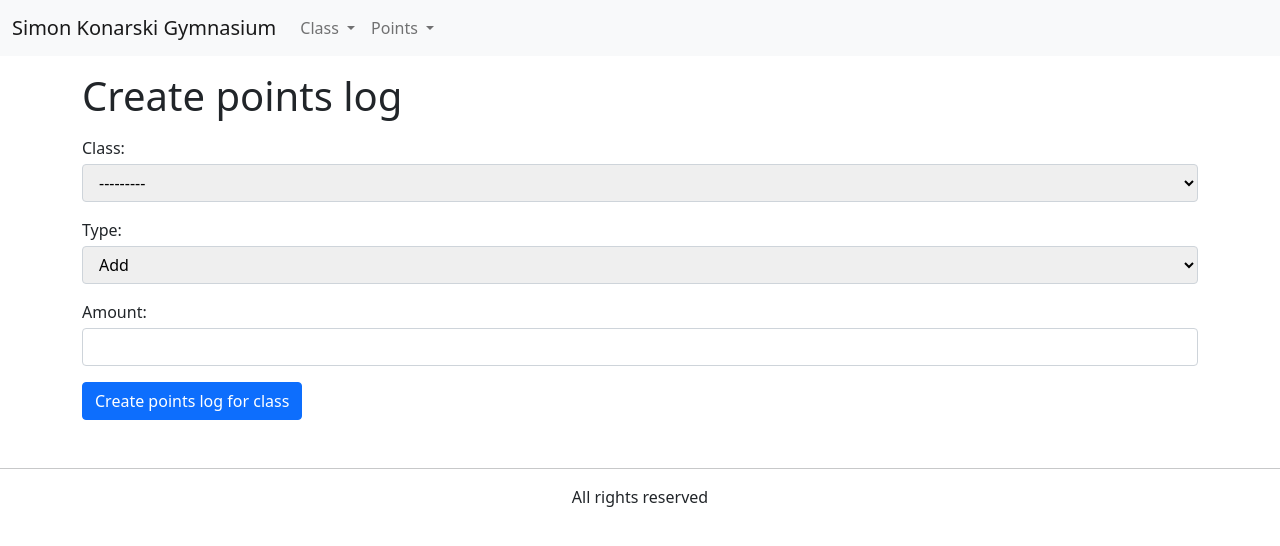
After one commit to witalik-project/school-project, a Django app: page /school/points/log/create in a window 1280 px wide. The commit adds this page. Shown: the top 546 px of the page. Run offline with Django 4.2, Linux system fonts and the light colour scheme; data that the repository does not hold is empty; some libraries are stand-ins or nearby versions.

Commit message:
Initial points commit

```diff
--- a/school_management/points/forms.py
+++ b/school_management/points/forms.py
@@ -1,8 +1,30 @@
 from django import forms
-from .models import Classes
+from .models import Classes, PointsLog
 
 
 class ClassesEditCreateForm(forms.ModelForm):
     class Meta:
         model = Classes
         fields = "__all__"
+
+
+class PointsLogCreateEditForm(forms.Form):
+
+    points_log_class = forms.ModelChoiceField(
+        label="Class",
+        queryset=Classes.objects.all(),
+        error_messages={
+            "required": "Please choose class for log",
+        })
+    points_log_type = forms.ChoiceField(
+        label="Type",
+        choices=PointsLog.POINTS_LOG_TYPE_CHOICES,
+        error_messages={
+            "required": "Please choose type of log."
+        })
+    points_log_amount = forms.IntegerField(
+        label="Amount",
+        error_messages={
+            "required": "Please enter amount of points to add/subtract",
+            "max_length": "Please enter valid amount"
+        })
--- /dev/null
+++ b/school_management/points/templates/create_points_log.html
@@ -0,0 +1,20 @@
+{% extends "base.html" %}
+
+{% block page_title %}
+    Create points log
+{% endblock %}
+
+{% block content %}
+    <h1>Create points log</h1>
+    <form action="/school/points/log/create" method="post" enctype="multipart/form-data">
+        {% csrf_token %}
+        {% for field in form %}
+            <div class="form-item mt-3 mb-3">
+                {{ field.label_tag }}
+                {{ field }}
+                {{ field.errors }}
+            </div>
+        {% endfor %}
+        <button class="btn btn-primary" type="submit">Create points log for class</button>
+    </form>
+{% endblock %}
--- a/school_management/points/templates/index.html
+++ b/school_management/points/templates/index.html
@@ -22,6 +22,8 @@
             <div class="card-body">
                 <a href="/school/class/edit/{{ class.id }}" class="btn btn-primary">Edit</a>
                 <a href="/school/class/delete/{{ class.id }}" class="btn btn-primary">Delete</a>
+                <a href="/school/points/log/add/create" class="btn btn-primary">Add</a>
+                <a href="/school/points/log/subtract/create" class="btn btn-primary">Subtract</a>
             </div>
         </div>
         {% endfor %}
--- a/school_management/points/urls.py
+++ b/school_management/points/urls.py
@@ -6,4 +6,5 @@ urlpatterns = [
    path('school/class/create', views.CreateClass.as_view()),
    path('school/class/edit/<int:pk>', views.EditClass.as_view()),
    path('school/class/delete/<int:pk>', views.DeleteClass.as_view()),
+   path('school/points/log/create', views.create_points_log),
 ]
--- a/school_management/points/views.py
+++ b/school_management/points/views.py
@@ -1,8 +1,8 @@
-from django.contrib.auth.forms import UserCreationForm
+from django.shortcuts import render, redirect, get_object_or_404, HttpResponseRedirect
 from django.views.generic import ListView, DetailView
 from django.views.generic.edit import CreateView, UpdateView, DeleteView
-from .models import Classes
-from .forms import ClassesEditCreateForm
+from .models import Classes, PointsLog
+from .forms import ClassesEditCreateForm, PointsLogCreateEditForm
 
 
 class Index(ListView):
@@ -29,3 +29,30 @@ class DeleteClass(DeleteView):
     template_name = "delete_class.html"
     model = Classes
     success_url = "/"
+
+
+def create_points_log(request):
+    if request.method == "POST":
+        form = PointsLogCreateEditForm(request.POST)
+        if form.is_valid():
+            log = PointsLog(
+                points_log_class=form.cleaned_data["points_log_class"],
+                points_log_type=form.cleaned_data["points_log_type"],
+                points_log_amount=form.cleaned_data["points_log_amount"]
+            )
+            if log.points_log_type == "+":
+                log.points_log_class.class_points = log.points_log_class.class_points + log.points_log_amount
+                log.points_log_class.save()
+                log.save()
+                return HttpResponseRedirect("/")
+            elif log.points_log_type == "-":
+                log.points_log_class.class_points = log.points_log_class.class_points - log.points_log_amount
+                log.points_log_class.save()
+                log.save()
+                return HttpResponseRedirect("/")
+    else:
+        form = PointsLogCreateEditForm()
+
+    return render(request, "create_points_log.html", {
+        "form": form
+    })
--- a/school_management/templates/includes/navbar.html
+++ b/school_management/templates/includes/navbar.html
@@ -16,6 +16,15 @@
                         <li><a class="dropdown-item" href="/school/class/create">Create class</a></li>
                     </ul>
                 </li>
+                <li class="nav-item dropdown">
+                    <a class="nav-link dropdown-toggle" href="#" id="navbarDropdownMenuLink" role="button"
+                       data-bs-toggle="dropdown" aria-expanded="false">
+                        Points
+                    </a>
+                    <ul class="dropdown-menu" aria-labelledby="navbarDropdownMenuLink">
+                        <li><a class="dropdown-item" href="/school/points/log/create">Create points log</a></li>
+                    </ul>
+                </li>
             </ul>
         </div>
     </div>
```
Also changed, not shown: school_management/points/models.py (+15 -0 lines), school_management/points/migrations/0006_pointslog.py (added), school_management/points/migrations/0007_alter_pointslog_points_log_type.py (added), school_management/points/migrations/0008_alter_pointslog_points_log_type.py (added), school_management/points/migrations/0009_alter_pointslog_points_log_type.py (added).
